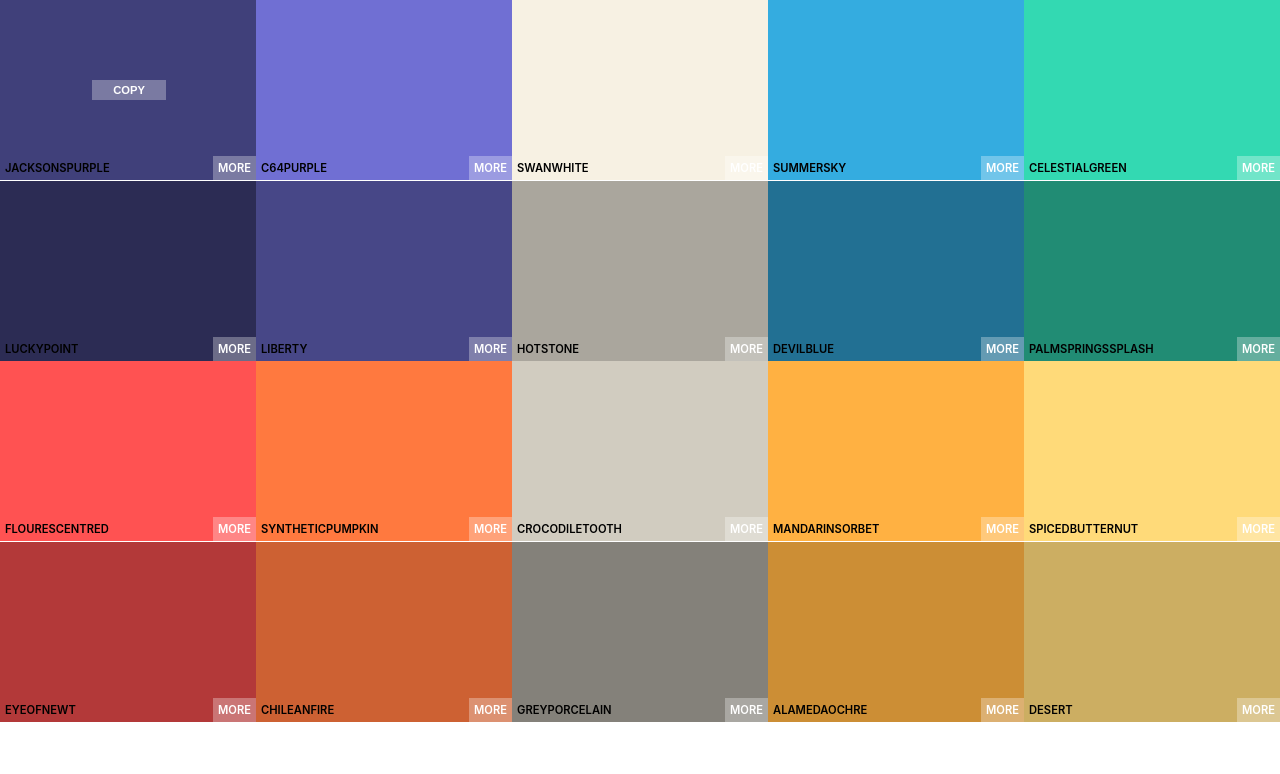
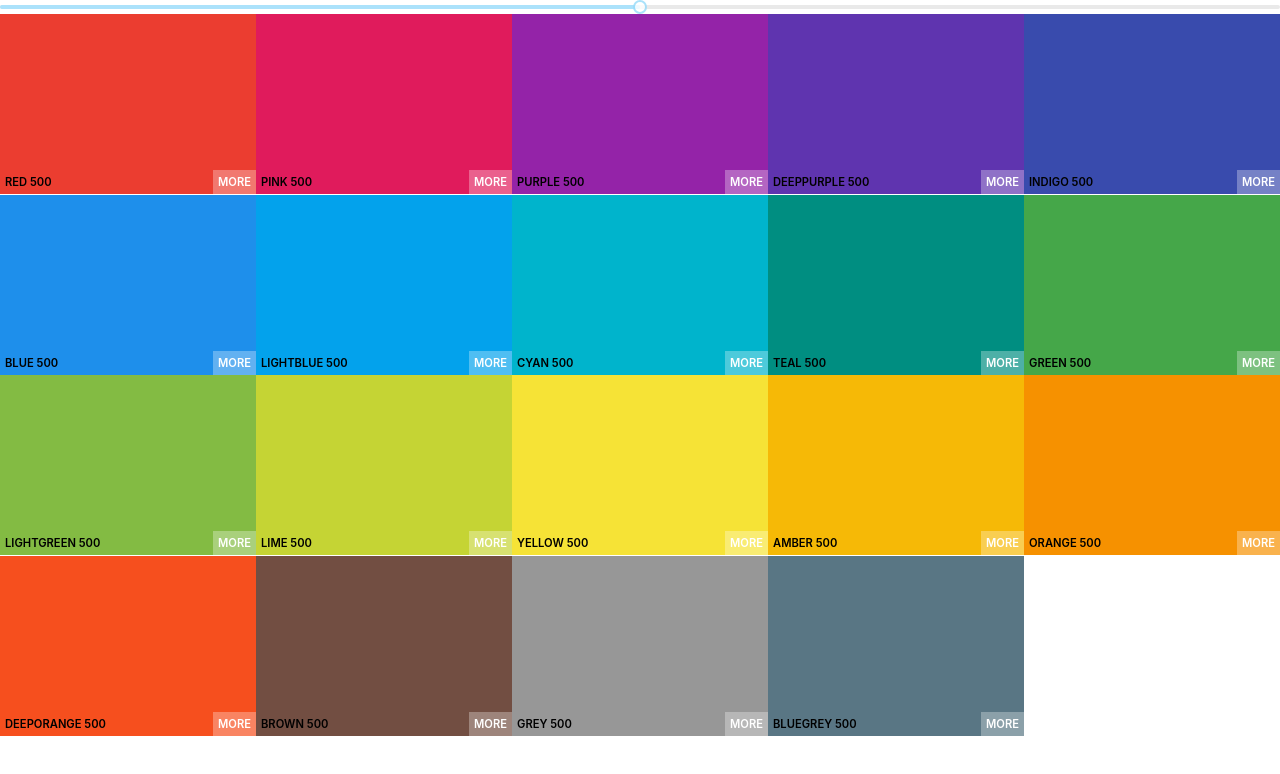
Before and after one commit to nikoladlfc/color-app, a React (Create React App) app: page / in a window 1280 px wide. Shown: the top 774 px of the page. Built offline with nearby package versions, Linux system fonts and the light colour scheme.

Commit message:
Added unstyled slider

```diff
--- a/package.json
+++ b/package.json
@@ -7,6 +7,7 @@
     "@testing-library/react": "^13.1.1",
     "@testing-library/user-event": "^13.5.0",
     "chroma-js": "^2.4.2",
+    "rc-slider": "^10.0.0",
     "react": "^18.0.0",
     "react-copy-to-clipboard": "^5.1.0",
     "react-dom": "^18.0.0",
--- a/src/App.css
+++ b/src/App.css
@@ -1,3 +1,8 @@
 * {
   box-sizing: border-box;
 }
+
+body,
+html {
+  overflow: hidden;
+}
--- a/src/App.js
+++ b/src/App.js
@@ -4,10 +4,9 @@
 import { generatePalette } from "./colorHelpers.js";
 
 function App() {
-  console.log(generatePalette(seedColors[1]));
   return (
     <div className="App">
-      <Pallete {...seedColors[6]} />
+      <Pallete palette={generatePalette(seedColors[0])} />
     </div>
   );
 }
--- a/src/Pallete.js
+++ b/src/Pallete.js
@@ -1,19 +1,39 @@
 import React, { Component } from "react";
 import ColorBox from "./ColorBox";
+import Slider from "rc-slider";
+import "rc-slider/assets/index.css";
 import "./Pallete.css";
 
 export default class extends Component {
+  constructor(props) {
+    super(props);
+    this.state = { level: 500 };
+    this.changeLevel = this.changeLevel.bind(this);
+  }
+  changeLevel(level) {
+    //console.log(level);
+    this.setState({ level });
+  }
+
   render() {
-    const colors = this.props.colors.map((clr) => (
-      <ColorBox background={clr.color} name={clr.name} key={clr.color} />
+    const colors = this.props.palette.colors;
+    const level = this.state.level;
+    const colorBoxes = colors[level].map((clr) => (
+      <ColorBox background={clr.hex} name={clr.name} key={clr.color} />
     ));
 
     return (
       <div className="Pallete">
         {/* navigation */}
-
+        <Slider
+          defaultValue={level}
+          min={100}
+          max={900}
+          step={100}
+          onAfterChange={this.changeLevel}
+        />
         {/* Pallete Colors */}
-        <div className="Pallete-colors">{colors}</div>
+        <div className="Pallete-colors">{colorBoxes}</div>
 
         {/* footer */}
       </div>
```
Also changed, not shown: 1 other file (tests, documents, lock files or other folders).
